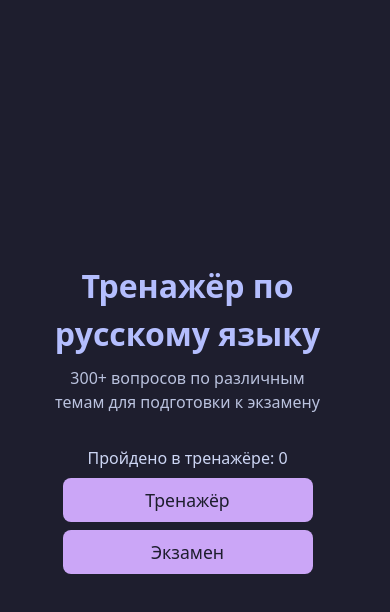
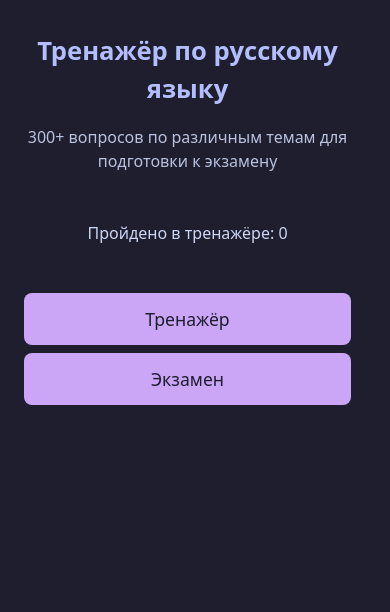
Before and after one commit to Mudwin/russian-quiz, a React (Vite) app: page / in a window 390 px wide. Shown: the top 612 px of the page. Built offline with nearby package versions, Linux system fonts and the light colour scheme.

Commit message:
styles: add adaptive styles

```diff
--- a/index.html
+++ b/index.html
@@ -3,7 +3,7 @@
   <head>
     <meta charset="UTF-8" />
     <meta name="viewport" content="width=device-width, initial-scale=1.0" />
-    <title>russian-quiz</title>
+    <title>Russian Quiz | Экзамен по русскому языку</title>
   </head>
   <body>
     <div id="root"></div>
--- a/src/app/App.module.css
+++ b/src/app/App.module.css
@@ -15,12 +15,12 @@
 .title {
   color: var(--primary-lavender-color);
   font-size: 2rem;
-  margin-bottom: 0.5rem;
+  margin-bottom: 1rem;
 }
 
 .subtitle {
   color: var(--primary-subtext-1-color);
-  margin-bottom: 2rem;
+  margin-bottom: 3rem;
 }
 
 .button {
@@ -74,6 +74,10 @@
   color: var(--primary-base-color);
 }
 
+.progress {
+  margin-bottom: 3rem;
+}
+
 .counter {
   color: var(--primary-subtext-0-color);
   font-size: 0.9rem;
@@ -124,3 +128,46 @@
   font-size: 1.1rem;
   margin-bottom: 1rem;
 }
+
+@media (max-width: 600px) {
+  .container {
+    padding: 1rem 0.5rem;
+    align-items: flex-start;
+  }
+
+  .menu {
+    max-width: 100%;
+    padding: 1rem;
+  }
+
+  .title {
+    font-size: 1.6rem;
+  }
+
+  .button {
+    max-width: 100%;
+    padding: 1rem 1.5rem;
+    font-size: 1.1rem;
+  }
+
+  .progress {
+    font-size: 1rem;
+    margin-bottom: 3rem;
+  }
+
+  .history {
+    padding: 0.75rem;
+  }
+
+  .history h3 {
+    font-size: 1rem;
+  }
+
+  .result h2 {
+    font-size: 1.4rem;
+  }
+
+  .result p {
+    font-size: 1rem;
+  }
+}
--- a/src/components/Matching/Matching.module.css
+++ b/src/components/Matching/Matching.module.css
@@ -102,3 +102,43 @@
 .nextBtn:hover {
   background-color: var(--primary-pink-color);
 }
+
+@media (max-width: 600px) {
+  .grid {
+    gap: 1rem;
+  }
+
+  .row {
+    padding: 0.75rem;
+    flex-direction: column;
+    gap: 0.75rem;
+  }
+
+  .leftCell {
+    font-size: 0.95rem;
+    margin-bottom: 0;
+  }
+
+  .rightGroup {
+    gap: 0.5rem;
+  }
+
+  .rightOption,
+  .rightSelected,
+  .correctSelected,
+  .correctMissed,
+  .incorrectSelected {
+    padding: 0.65rem 1rem;
+    font-size: 0.95rem;
+    min-height: 48px;
+    display: flex;
+    align-items: center;
+  }
+
+  .submitBtn,
+  .nextBtn {
+    width: 100%;
+    padding: 0.9rem 1rem;
+    font-size: 1.1rem;
+  }
+}
--- a/src/components/TestArea/TestArea.module.css
+++ b/src/components/TestArea/TestArea.module.css
@@ -4,6 +4,7 @@
   background-color: var(--primary-surface-0-color);
   border-radius: 1rem;
   padding: 2rem;
+  margin: 0 auto;
 }
 
 .header {
@@ -40,3 +41,27 @@
   margin-bottom: 1.5rem;
   font-size: 1.25rem;
 }
+
+@media (max-width: 600px) {
+  .test {
+    padding: 1rem;
+    border-radius: 0.75rem;
+  }
+
+  .header {
+    margin-bottom: 1rem;
+  }
+
+  .backBtn {
+    font-size: 1rem;
+    padding: 0.6rem 1rem;
+  }
+
+  .counter {
+    font-size: 1rem;
+  }
+
+  .instruction {
+    font-size: 1.1rem;
+  }
+}
--- a/src/styles/globals.css
+++ b/src/styles/globals.css
@@ -1,7 +1,17 @@
 body {
-  font-family: system-ui, sans-serif;
+  font-family:
+    system-ui,
+    -apple-system,
+    sans-serif;
   background-color: var(--primary-base-color);
   color: var(--primary-text-color);
   margin: 0;
   padding: 0;
+  -webkit-text-size-adjust: 100%;
 }
+
+@media (max-width: 600px) {
+  body {
+    font-size: 16px;
+  }
+}
```
